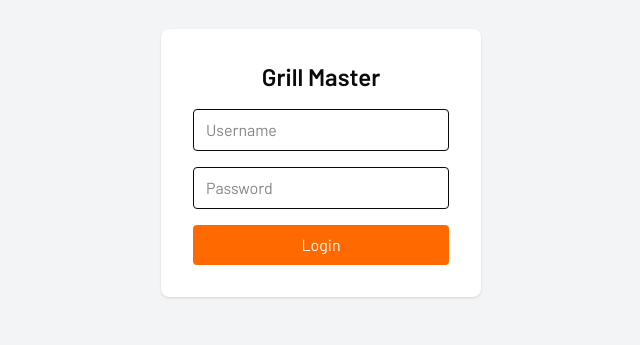
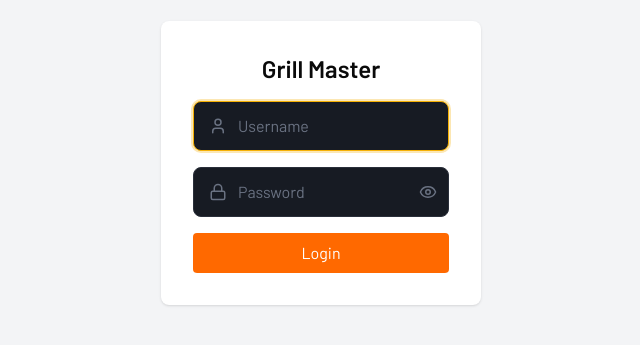
Before and after one commit to saro-rsd/Grill-Master-POS-System, a React (Vite) app: page /login in a window 1280 px wide. Shown: the part 237-582 px from the top of the page, without its empty margins (319-959 px from the left). Built offline with nearby package versions, Linux system fonts and the light colour scheme.

Commit message:
feat: enhance login form with password visibility toggle and improved error handling

```diff
--- a/src/pages/Auth/login.tsx
+++ b/src/pages/Auth/login.tsx
@@ -2,13 +2,25 @@ import { useState } from "react";
 import type { FormEvent } from "react";
 import { useNavigate } from "react-router-dom";
 import { useAuth } from "../../hooks/useAuth";
+import { useEffect } from "react";
+import { Eye, EyeOff, Lock, User } from "lucide-react";
 
 export default function Login() {
   const [username, setUsername] = useState("");
   const [password, setPassword] = useState("");
   const [error, setError] = useState("");
+  const [showPassword, setShowPassword] = useState(false);
 
-  const { login } = useAuth();
+  const inputClass =
+    "w-full rounded-lg border border-line bg-card py-3 pl-11 pr-3 text-white outline-none transition placeholder:text-gray-500 focus:border-gold focus:ring-2 focus:ring-gold/30";
+
+  const { login, logout } = useAuth();
+
+  useEffect(() => {
+    logout();
+    // eslint-disable-next-line react-hooks/exhaustive-deps
+  }, []);
+
   const navigate = useNavigate();
 
   const handleSubmit = (e: FormEvent<HTMLFormElement>) => {
@@ -30,21 +42,52 @@ export default function Login() {
         className="bg-white p-8 rounded-lg shadow w-80 space-y-4"
       >
         <h1 className="text-2xl font-bold text-center">Grill Master</h1>
+        <div className="relative">
+          <User
+            size={18}
+            className="pointer-events-none absolute left-4 top-1/2 -translate-y-1/2 text-gray-500"
+          />
           <input
             type="text"
             placeholder="Username"
+            aria-label="Username"
+            autoComplete="username"
+            autoFocus
             value={username}
-          onChange={(e) => setUsername(e.target.value)}
-          className="w-full border rounded px-3 py-2"
+            onChange={(e) => {
+              setUsername(e.target.value);
+              setError("");
+            }}
+            className={inputClass}
           />
+        </div>
 
+       <div className="relative">
+  <Lock
+    size={18}
+    className="pointer-events-none absolute left-4 top-1/2 -translate-y-1/2 text-gray-500"
+  />
   <input
-          type="password"
+    type={showPassword ? "text" : "password"}
     placeholder="Password"
+    aria-label="Password"
+    autoComplete="current-password"
     value={password}
-          onChange={(e) => setPassword(e.target.value)}
-          className="w-full border rounded px-3 py-2"
+    onChange={(e) => {
+      setPassword(e.target.value);
+      setError("");
+    }}
+    className={`${inputClass} pr-11`}
   />
+  <button
+    type="button"
+    onClick={() => setShowPassword((s) => !s)}
+    aria-label={showPassword ? "Hide password" : "Show password"}
+    className="absolute right-3 top-1/2 -translate-y-1/2 text-gray-500 transition-colors hover:text-gold"
+  >
+    {showPassword ? <EyeOff size={18} /> : <Eye size={18} />}
+  </button>
+</div>
         {error && <p className="text-red-600 text-sm">{error}</p>}
         <button
           type="submit"
```
Lines whose indentation alone changed are shown as unchanged.
